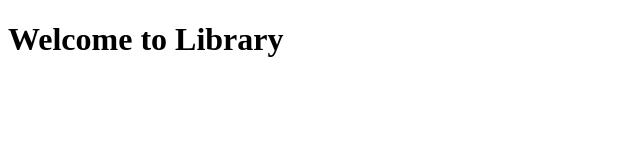
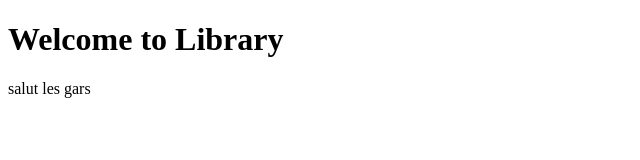
Before and after one commit to pottyteo/exemple1, a plain HTML site: page index.html in a window 1280 px wide. Shown: the whole page, without its empty margins (0-640 px from the left). Drawn offline with Linux system fonts and the light colour scheme.

Commit message:
add a paragraph

```diff
--- a/index.html
+++ b/index.html
@@ -7,5 +7,6 @@
 </head>
 <body>
     <h1>Welcome to Library</h1>
+    <p>salut les gars</p>
 </body>
 </html>
```
